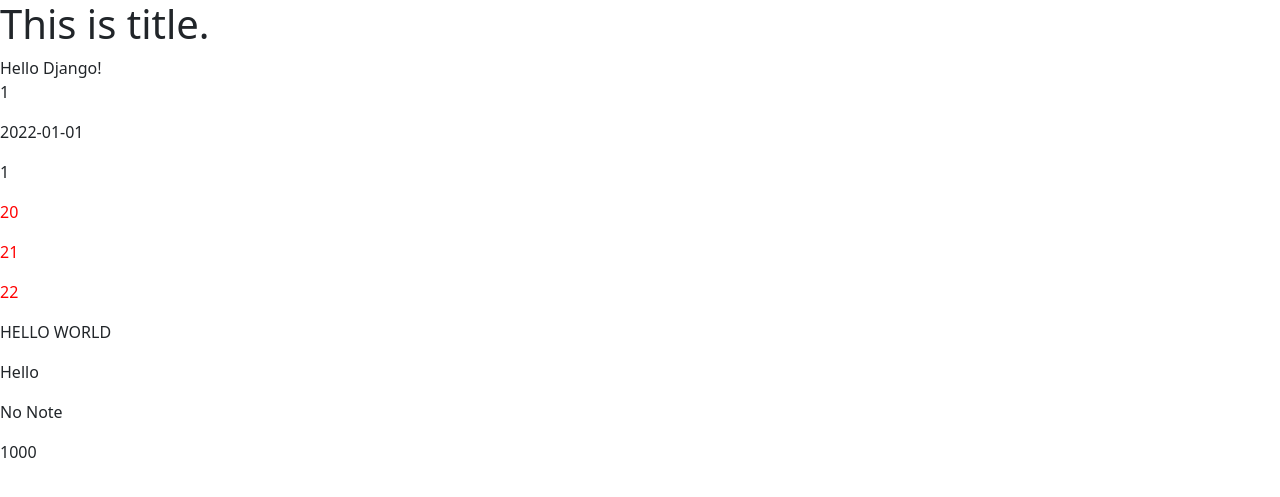
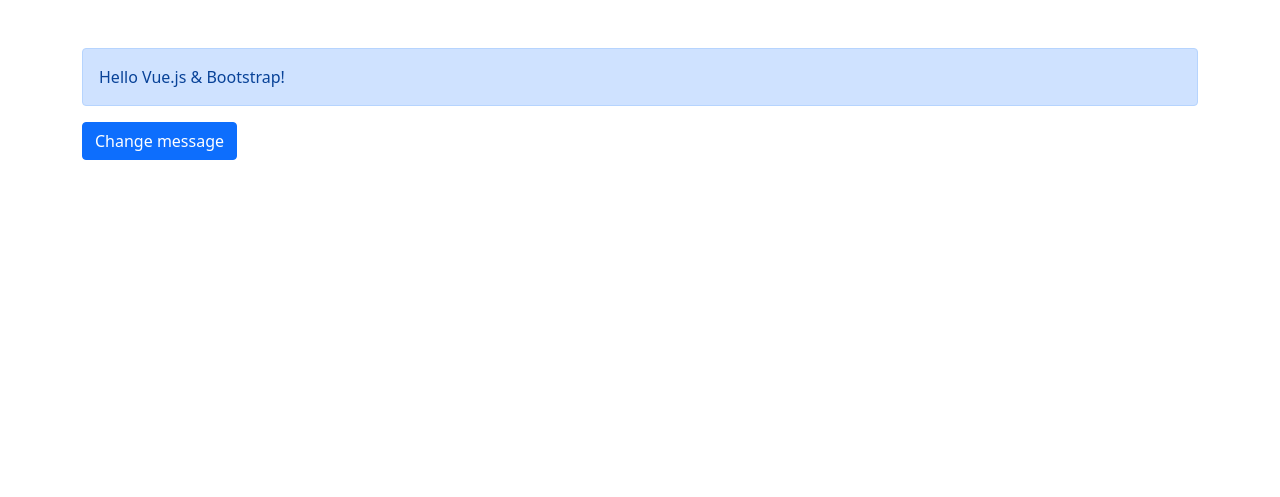
Before and after one commit to riseryan89/fastcampus_note, a Django app: page / in a window 1280 px wide. Shown: the top 497 px of the page. Run offline with Django 3.2, Linux system fonts and the light colour scheme; some libraries are stand-ins or nearby versions.

Commit message:
Ch 04 / Clip 04

```diff
--- a/templates/base.html
+++ b/templates/base.html
@@ -9,6 +9,7 @@
     <link href="https://cdn.jsdelivr.net/npm/bootstrap@5.0.2/dist/css/bootstrap.min.css" rel="stylesheet" integrity="sha384-EVSTQN3/azprG1Anm3QDgpJLIm9Nao0Yz1ztcQTwFspd3yD65VohhpuuCOmLASjC" crossorigin="anonymous">
     <script src="https://cdn.jsdelivr.net/npm/bootstrap@5.0.2/dist/js/bootstrap.bundle.min.js" integrity="sha384-MrcW6ZMFYlzcLA8Nl+NtUVF0sA7MsXsP1UyJoMp4YLEuNSfAP+JcXn/tWtIaxVXM" crossorigin="anonymous"></script>
     <link rel="stylesheet" href="https://cdn.jsdelivr.net/npm/bootstrap-icons@1.9.1/font/bootstrap-icons.css">
+    <script src="https://cdn.jsdelivr.net/npm/vue@2.6.0"></script>
     {% block head %}
     {% endblock %}
 </head>
--- a/templates/index.html
+++ b/templates/index.html
@@ -1,25 +1,35 @@
 {% extends 'base.html' %}
 
 {% block title %}
-{{title}}
+    {{title}}
 {% endblock %}
+
 {% block head %}
 <script src="https://unpkg.com/masonry-layout@4/dist/masonry.pkgd.min.js"></script>
 {% endblock %}
 
 {% block body %}
 <body>
-    {% include 'include.html' %}
-    Hello Django!
-    <p>{{user_id}}</p>
-    <p>{{date_joined|date:"Y-m-d"}}</p>
-    <p>{{category_list|first}}</p>
-    {%for i in category_list%}
-    <p style="color: red;">{{i|add:19}}</p>
-    {%endfor%}
-    <p>{{msg|upper}}</p>
-    <p>{{msg|cut:"World"}}</p>
-    <p>{{note|default:"No Note"}}</p>
-    <p>{{price|floatformat:"-3g"}}</p>
+  <div class="container mt-5" id="app">
+    <div class="alert alert-primary" role="alert">
+        [[ message ]]
+    </div>
+    <button class="btn btn-primary" @click="changeMessage">Change message</button>
+  </div>
+
 </body>
+  <script>
+    var app = new Vue({
+      el: '#app',
+      delimiters: ['[[', ']]'],
+      data: {
+        message: 'Hello Vue.js & Bootstrap!'
+      },
+      methods: {
+        changeMessage: function() {
+          this.message = '이 메세지는 변경되었습니다..'
+        }
+      }
+    });
+  </script>
 {% endblock %}
```
